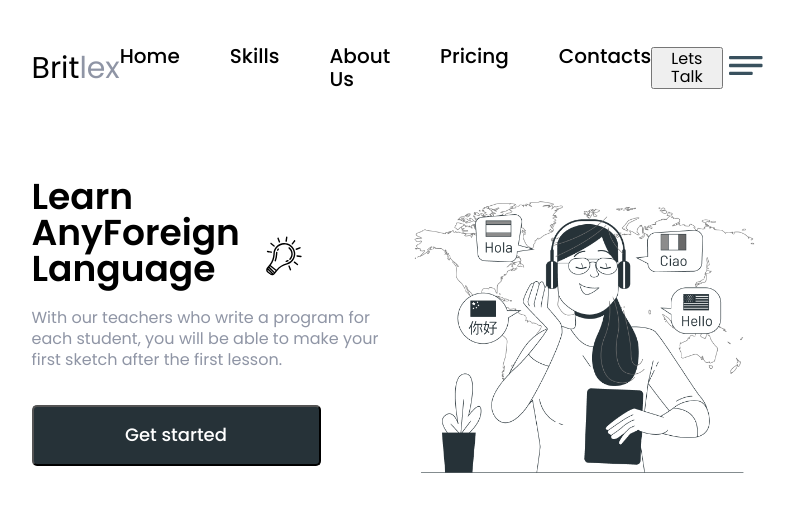
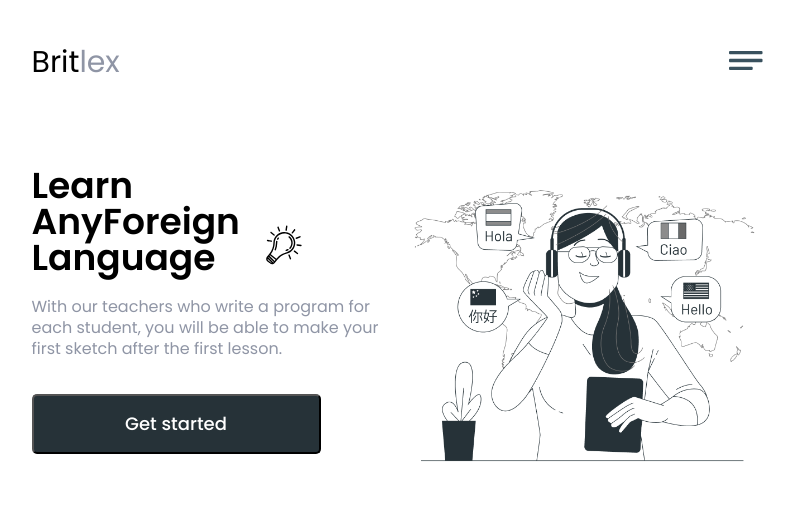
Before and after one commit to ausare-dev/learn-language-landing, a Next.js app: page / in a window 1280 px wide. Shown: the top 512 px of the page, without its empty margins (240-1034 px from the left). Built offline with nearby package versions, Linux system fonts and the light colour scheme.

Commit message:
fix bugs

```diff
--- a/src/components/Header/Header.jsx
+++ b/src/components/Header/Header.jsx
@@ -43,7 +43,7 @@ const Header = () => {
 						</a>
 					</li>
 				</ul>
-				<button>Lets Talk</button>
+				<button className={styles['header__button-ref']}>Lets Talk</button>
 				<button
 					className={styles.header__button}
 					onClick={() => setSideBarToggle(state => !state)}
--- a/src/components/Header/Header.module.scss
+++ b/src/components/Header/Header.module.scss
@@ -4,6 +4,12 @@
 .header {
 	padding-top: 45px;
 	padding-bottom: 45px;
+	&__button-ref {
+		display: none;
+		@media screen and (min-width: $desktop) {
+			display: inline-block;
+		}
+	}
 	&__container {
 		display: flex;
 		justify-content: space-between;
@@ -27,8 +33,11 @@
 		}
 	}
 	&__list {
-		display: flex;
+		display: none;
 		gap: 50px;
+		@media screen and (min-width: $desktop) {
+			display: flex;
+		}
 	}
 
 	&__item {
```
